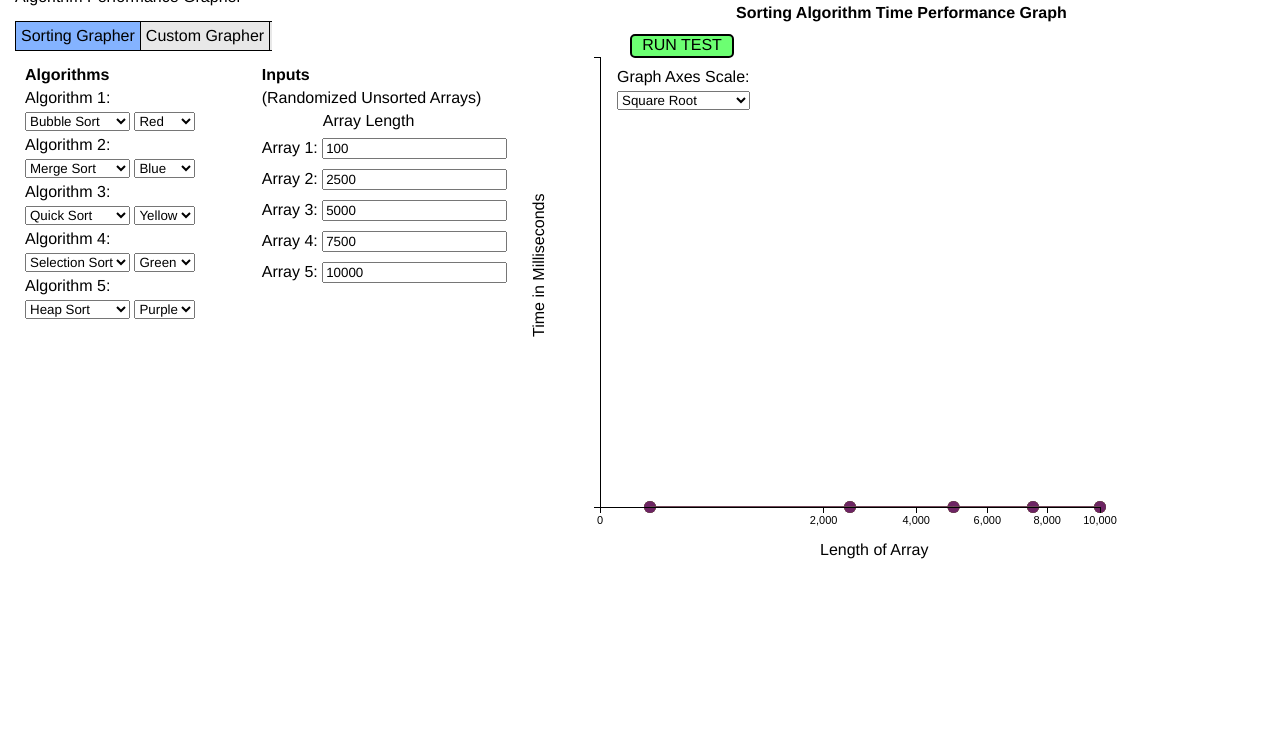
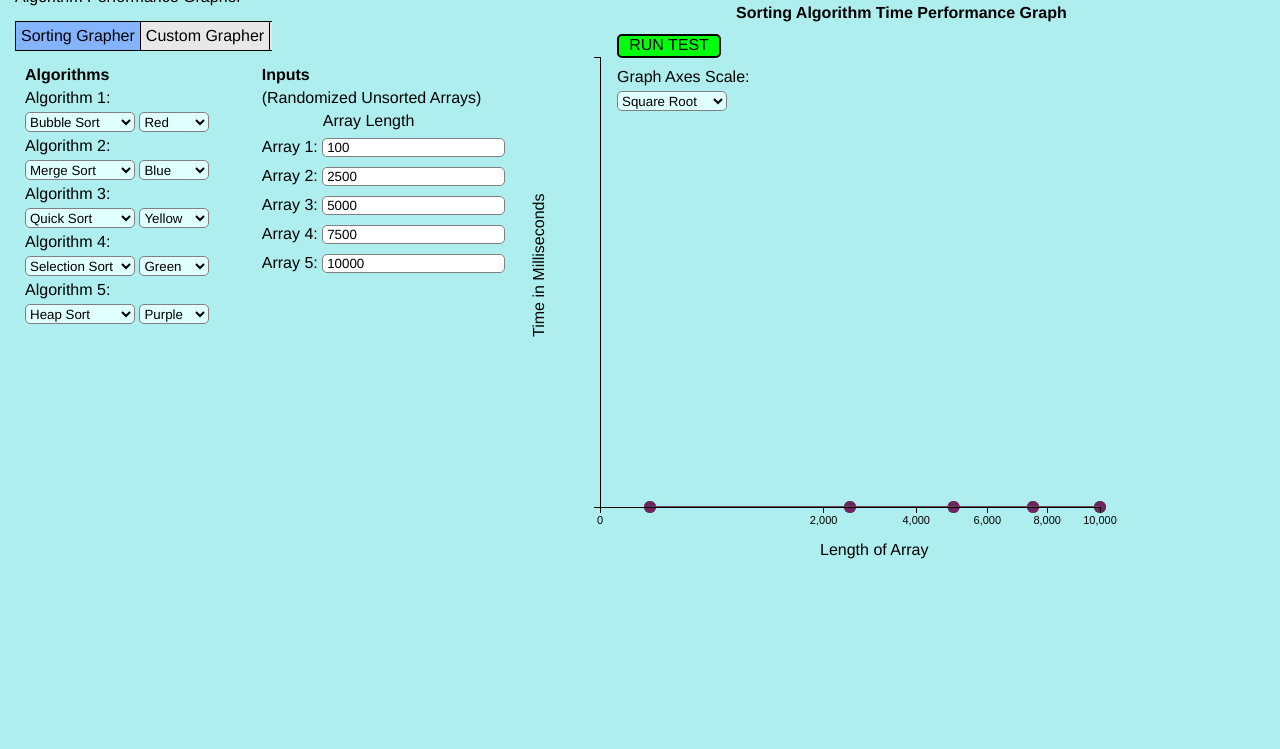
Before and after one commit to ksavransky/AlgoTracker, a plain HTML site: page index.html in a window 1280 px wide. Shown: the part 51-800 px from the top of the page. Drawn offline with Linux system fonts and the light colour scheme.

Commit message:
coloring done

```diff
--- a/algotracker.css
+++ b/algotracker.css
@@ -15,6 +15,7 @@ select, option, input{
 body{
   flex-direction: column;
   width: 1200px;
+  background: #afeeee;
 }
 
 /*#load{
@@ -146,13 +147,13 @@ body{
 
 #sort-button{
   margin-top: 11px;
-  margin-left: 13px;
+  margin-left: 0px;
   border: solid 2px black;
   border-radius: 5px;
   width: 100px;
   height: 20px;
   text-align: center;
-  background: #6cff72;
+  background: rgb(0, 255, 13);
   cursor: pointer;
 }
 
@@ -207,3 +208,62 @@ body{
   margin-top: -20px;
   color: black;
 }
+
+
+
+
+
+.styled-select {
+   /*background: url(http://i62.tinypic.com/15xvbd5.png) no-repeat 96% 0;*/
+   overflow: hidden;
+   height: 20px;
+   width: 110px;
+   color: black;
+}
+
+.styled-select-short {
+   /*background: url(http://i62.tinypic.com/15xvbd5.png) no-repeat 96% 0;*/
+   overflow: hidden;
+   height: 20px;
+   width: 70px;
+   color: black;
+}
+
+.styled-select select {
+   background: transparent;
+   border: none;
+   font-size: 14px;
+   height: 29px;
+   padding: 5px; /* If you add too much padding here, the options won't show in IE */
+   width: 168px;
+}
+
+
+.semi-square {
+   -webkit-border-radius: 5px;
+   -moz-border-radius: 5px;
+   border-radius: 5px;
+   border-color: grey;
+}
+
+.blue { background-color: #e0ffff; }
+
+.text-box{
+  border-radius: 5px;
+  text-indent: 2px;
+  border: 1px grey solid;
+  background: white;
+}
+
+/*
+.text4{
+  box-shadow:1px 1px 45px #333;
+  transition: 200ms all ease;
+  border:none;
+  padding: 5px 5px;
+}
+.text4:hover {
+  margin:-5px 0 0 -5px;
+  height:29px;
+  width:250px;
+}*/
--- a/index.html
+++ b/index.html
@@ -32,7 +32,7 @@
               <div id="sort-algo-main-label"> Algorithms </div>
               <div class="algo-header-label">Algorithm 1:</div>
               <div class="sort-algo-info">
-                <select id="sort-algo-one">
+                <select id="sort-algo-one" class="styled-select blue semi-square">
                   <option value="bubbleSort" selected>Bubble Sort</option>
                   <option value="mergeSort">Merge Sort</option>
                   <option value="quickSort">Quick Sort</option>
@@ -40,7 +40,7 @@
                   <option value="insertionSort">Insertion Sort</option>
                   <option value="heapSort">Heap Sort</option>
                 </select>
-                <select id="sort-algo-one-color">
+                <select id="sort-algo-one-color" class="styled-select-short blue semi-square">
                   <option value="red" selected>Red</option>
                   <option value="blue">Blue</option>
                   <option value="yellow">Yellow</option>
@@ -50,7 +50,7 @@
               </div>
               <div class="algo-header-label">Algorithm 2:</div>
               <div class="sort-algo-info">
-                <select id="sort-algo-two">
+                <select id="sort-algo-two" class="styled-select blue semi-square">
                   <option value="bubbleSort">Bubble Sort</option>
                   <option value="mergeSort" selected>Merge Sort</option>
                   <option value="quickSort">Quick Sort</option>
@@ -59,7 +59,7 @@
                   <option value="heapSort">Heap Sort</option>
                   <option value="none">None</option>
                 </select>
-                <select id="sort-algo-two-color">
+                <select id="sort-algo-two-color" class="styled-select-short blue semi-square">
                   <option value="red">Red</option>
                   <option value="blue" selected>Blue</option>
                   <option value="yellow">Yellow</option>
@@ -69,7 +69,7 @@
               </div>
               <div class="algo-header-label">Algorithm 3:</div>
               <div class="sort-algo-info">
-                <select id="sort-algo-three">
+                <select id="sort-algo-three" class="styled-select blue semi-square">
                   <option value="bubbleSort">Bubble Sort</option>
                   <option value="mergeSort">Merge Sort</option>
                   <option value="quickSort" selected>Quick Sort</option>
@@ -78,7 +78,7 @@
                   <option value="heapSort">Heap Sort</option>
                   <option value="none">None</option>
                 </select>
-                <select id="sort-algo-three-color">
+                <select id="sort-algo-three-color" class="styled-select-short blue semi-square">
                   <option value="red">Red</option>
                   <option value="blue">Blue</option>
                   <option value="yellow" selected>Yellow</option>
@@ -88,7 +88,7 @@
               </div>
               <div class="algo-header-label">Algorithm 4:</div>
               <div class="sort-algo-info">
-                <select id="sort-algo-four">
+                <select id="sort-algo-four" class="styled-select blue semi-square">
                   <option value="bubbleSort">Bubble Sort</option>
                   <option value="mergeSort">Merge Sort</option>
                   <option value="quickSort" >Quick Sort</option>
@@ -97,7 +97,7 @@
                   <option value="heapSort">Heap Sort</option>
                   <option value="none">None</option>
                 </select>
-                <select id="sort-algo-four-color">
+                <select id="sort-algo-four-color" class="styled-select-short blue semi-square">
                   <option value="red">Red</option>
                   <option value="blue">Blue</option>
                   <option value="yellow">Yellow</option>
@@ -107,7 +107,7 @@
               </div>
               <div class="algo-header-label">Algorithm 5:</div>
               <div class="sort-algo-info">
-                <select id="sort-algo-five">
+                <select id="sort-algo-five" class="styled-select blue semi-square">
                   <option value="bubbleSort">Bubble Sort</option>
                   <option value="mergeSort">Merge Sort</option>
                   <option value="quickSort">Quick Sort</option>
@@ -116,7 +116,7 @@
                   <option value="heapSort" selected>Heap Sort</option>
                   <option value="none">None</option>
                 </select>
-                <select id="sort-algo-five-color">
+                <select id="sort-algo-five-color" class="styled-select-short blue semi-square">
                   <option value="red">Red</option>
                   <option value="blue">Blue</option>
                   <option value="yellow">Yellow</option>
@@ -132,23 +132,23 @@
               <div id="sort-input-length-label"> Array Length </div>
               <div class="sort-array-box">
                 <label class="sort-array-label">Array 1:</label>
-                <input type="text" value=100 id="sort-input-1"> </input>
+                <input type="text" value=100 id="sort-input-1" class="text-box"> </input>
               </div>
               <div class="sort-array-box">
                 <label class="sort-array-label">Array 2:</label>
-                <input type="text" value=2500 id="sort-input-2"> </input>
+                <input type="text" value=2500 id="sort-input-2" class="text-box"> </input>
               </div>
               <div class="sort-array-box">
                 <label class="sort-array-label">Array 3:</label>
-                <input type="text" value=5000 id="sort-input-3"> </input>
+                <input type="text" value=5000 id="sort-input-3" class="text-box"> </input>
               </div>
               <div class="sort-array-box">
                 <label class="sort-array-label">Array 4:</label>
-                <input type="text" value=7500 id="sort-input-4"> </input>
+                <input type="text" value=7500 id="sort-input-4" class="text-box"> </input>
               </div>
               <div class="sort-array-box">
                 <label class="sort-array-label">Array 5:</label>
-                <input type="text" value=10000 id="sort-input-5"> </input>
+                <input type="text" value=10000 id="sort-input-5" class="text-box"> </input>
               </div>
 
             </div>
@@ -159,7 +159,7 @@
               <div id="axis-scale-box">
                 <div class="button" id="sort-button" onclick={runSort()}> RUN TEST </div>
                 <div id="axis-scale-label">Graph Axes Scale:</div>
-                <select id="axis-scale" onchange={runSort()}>
+                <select id="axis-scale" onchange={runSort()} class="styled-select blue semi-square">
                   <option value="linear">Linear</option>
                   <option value="sqrt" selected>Square Root</option>
                 </select>
--- a/sandbox.css
+++ b/sandbox.css
@@ -15,6 +15,7 @@ select, option, input{
 body{
   flex-direction: column;
   width: 1200px;
+  background: #afeeee;
 }
 
 /*#load{
@@ -250,7 +251,7 @@ body{
   width: 100px;
   height: 20px;
   text-align: center;
-  background: #6cff72;
+  background: rgb(0, 255, 13);
   cursor: pointer;
 }
 
@@ -287,6 +288,7 @@ body{
   padding: 5px;
   font-size: 12px;
   height: 150px;
+      background: aliceblue;
 }
 
 #inputs-right{
@@ -348,3 +350,49 @@ body{
   position: absolute;
   top: 0;
 }
+
+
+
+
+
+.styled-select {
+   /*background: url(http://i62.tinypic.com/15xvbd5.png) no-repeat 96% 0;*/
+   overflow: hidden;
+   height: 20px;
+   /*width: 110px;*/
+   color: black;
+}
+
+.styled-select-short {
+   /*background: url(http://i62.tinypic.com/15xvbd5.png) no-repeat 96% 0;*/
+   overflow: hidden;
+   /*height: 20px;*/
+   /*width: 70px;*/
+   color: black;
+}
+
+.styled-select select {
+   background: transparent;
+   border: none;
+   font-size: 14px;
+   height: 29px;
+   padding: 5px; /* If you add too much padding here, the options won't show in IE */
+   width: 168px;
+}
+
+
+.semi-square {
+   -webkit-border-radius: 5px;
+   -moz-border-radius: 5px;
+   border-radius: 5px;
+   border-color: grey;
+}
+
+.blue { background-color: #e0ffff; }
+
+.text-box{
+  border-radius: 5px;
+  text-indent: 2px;
+  border: 1px grey solid;
+  background: white;
+}
```
Also changed, not shown: sandbox.html (+26 -26 lines).
